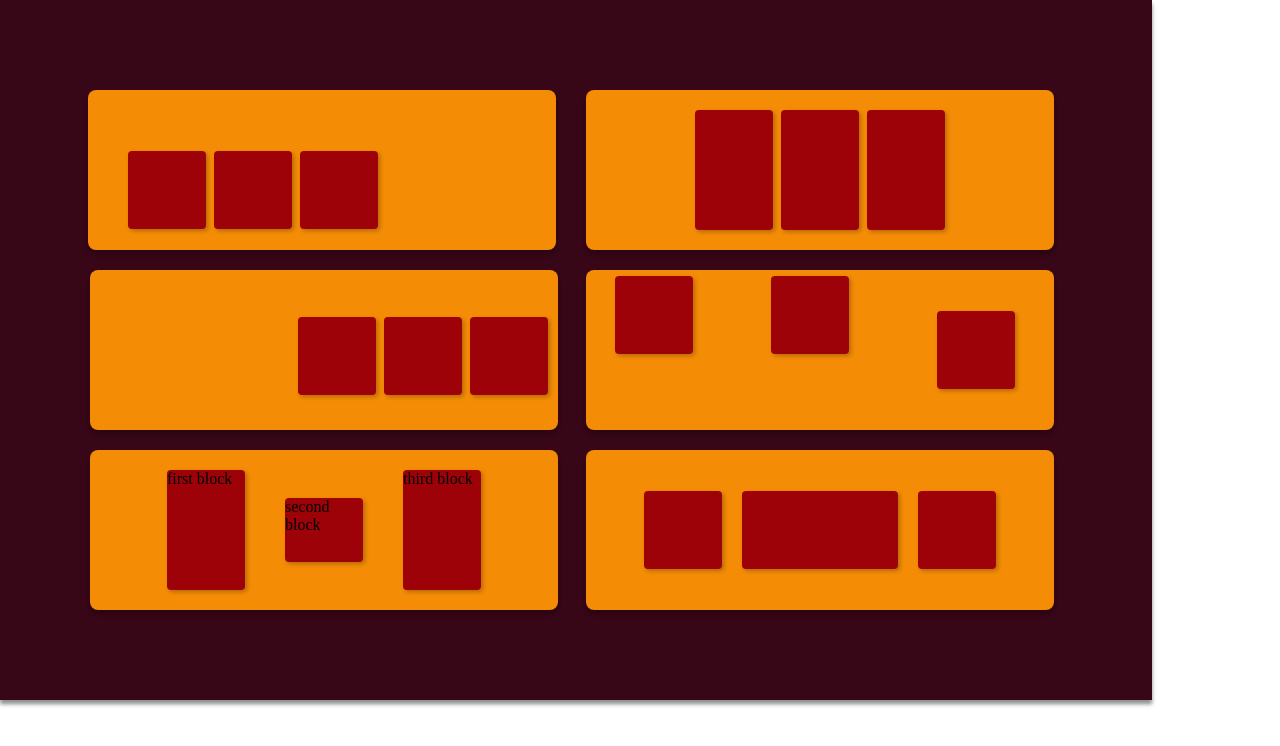
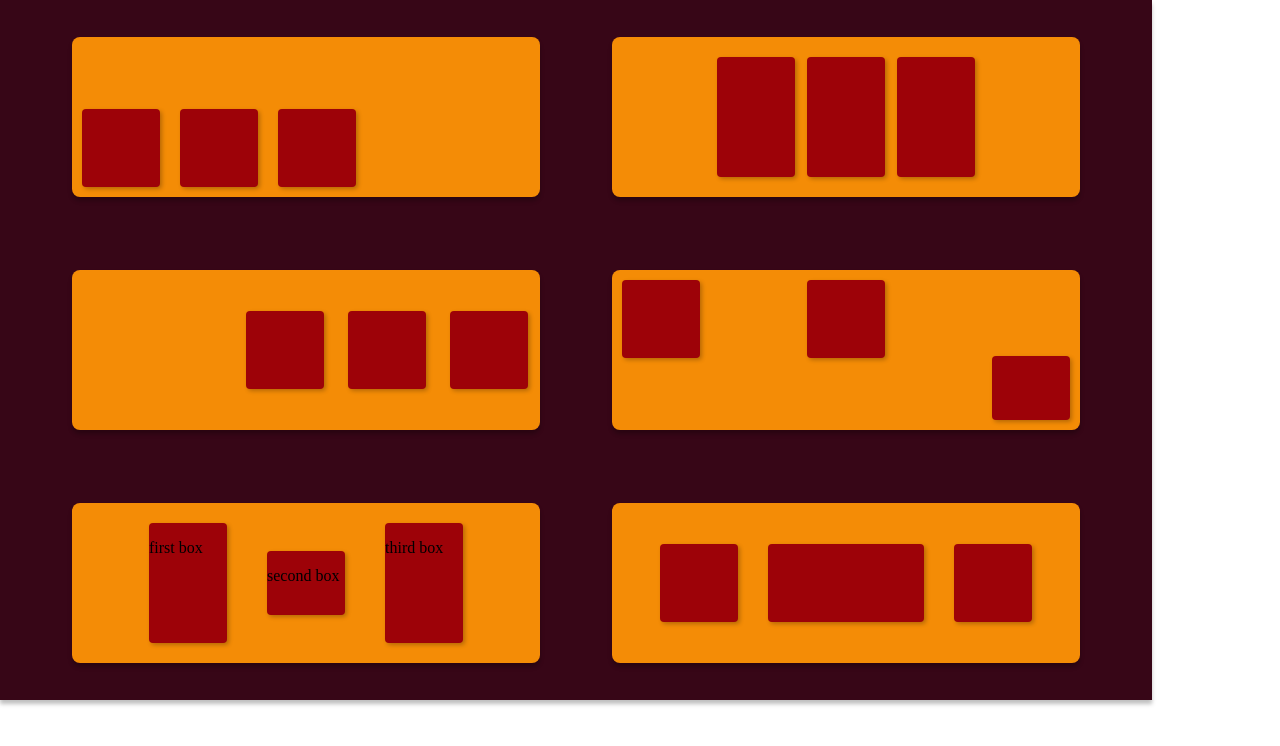
Before and after one commit to Chali96/flexbox-practice, a plain HTML site: page index.html in a window 1280 px wide. Drawn offline with nearby package versions, Linux system fonts and the light colour scheme; files that its build step writes are made by us from their sources.

Commit message:
did some refactoring, not done yet.

```diff
--- a/index.css
+++ /dev/null
@@ -1,170 +0,0 @@
-.flex-box{
-    position: relative;
-    width: 1152px;
-    height: 700px;
-    background: #370617;
-    box-shadow: 0px 4px 4px rgba(0, 0, 0, 0.25), 0px 4px 4px rgba(0, 0, 0, 0.25);
-}
-
-
-
-    .container-1 {
-        display: flex;
-        align-items: center;
-        gap: 8px;
-        position: absolute;
-        width: 468px;
-        height: 160px;
-        left: 88px;
-        top: 90px;
-        background: #F48C06;
-        box-shadow: 0px 4px 4px rgba(0, 0, 0, 0.25);
-        border-radius: 8px;
-          }
-  .container-1__block-1{
-    transform: translate(40px, 20px);
-    width: 78px;
-    height: 78px;
-    background: #9D0208;
-    border-radius: 4px;
-    box-shadow: 2px 2px 4px rgba(0, 0, 0, 0.25);
-
-  }
-
-  .container-2{
-    display: flex;
-    gap: 8px;
-    align-items: center;
-    justify-content: center;
-    position: absolute;
-    width: 468px;
-    height: 160px;
-    left: 586px;
-    top: 90px;
-    background: #F48C06;
-    box-shadow: 0px 4px 4px rgba(0, 0, 0, 0.25);
-    border-radius: 8px;
-  }
-  .container-2__block-2{
-width: 78px;
-height: 120px;
-background: #9D0208;
-box-shadow: 2px 2px 4px rgba(0, 0, 0, 0.25);
-border-radius: 4px;
-  }
-
-  .container-3{
-    display: flex;
-    gap: 8px;
-    align-items: center;
-    justify-content: flex-end;
-    position: absolute;
-    width: 468px;
-    height: 160px;
-    left: 90px;
-    top: 270px;
-    background: #F48C06;
-    box-shadow: 0px 4px 4px rgba(0, 0, 0, 0.25);
-    border-radius: 8px;
-      }
-
-  .container-3__block-3{
-    transform: translate(-10px, 06px);
-width: 78px;
-height: 78px;
-background: #9D0208;
-box-shadow: 2px 2px 4px rgba(0, 0, 0, 0.25);
-border-radius: 4px;
-  }
-
-  .container-4{
-    display: flex;
-    position: absolute;
-    justify-content: space-around;
-    width: 468px;
-    height: 160px;
-    left: 586px;
-    top: 270px;
-    background: #F48C06;
-    box-shadow: 0px 4px 4px rgba(0, 0, 0, 0.25);
-    border-radius: 8px;
-      }
-
-  .container-4__block-4{
-    transform: translate(-10px, 06px);
-    width: 78px;
-    height: 78px;
-    background: #9D0208;
-    box-shadow: 2px 2px 4px rgba(0, 0, 0, 0.25);
-    border-radius: 4px;
-  }
-.container-4__block-44{
-align-self: center;
-width: 78px;
-height: 78px;
-background: #9D0208;
-box-shadow: 2px 2px 4px rgba(0, 0, 0, 0.25);
-border-radius: 4px;
-}
-
-
-.container-5{
-    position: absolute;
-    gap: 40px;
-    justify-content: center;
-    align-items: center;
-    display: flex;
-width: 468px;
-height: 160px;
-left: 90px;
-top: 450px;
-background: #F48C06;
-box-shadow: 0px 4px 4px rgba(0, 0, 0, 0.25);
-border-radius: 8px;
-}
-.container-5__block-5{
-        width: 78px;
-        height: 120px;
-        background: #9D0208;
-        box-shadow: 2px 2px 4px rgba(0, 0, 0, 0.25);
-        border-radius: 4px;
-      }
-.container-5__block-55{
-    align-items: center;
-    width: 78px;
-    height: 64px;
-    background: #9D0208;
-    box-shadow: 2px 2px 4px rgba(0, 0, 0, 0.25);
-       border-radius: 4px;
-}
-
-
-.container-6{
-    display: flex;
-    position: absolute;
-align-items: center;
-justify-content: center;
-position: absolute;
-gap: 20px;
-width: 468px;
-height: 160px;
-left: 586px;
-top: 450px;
-background: #F48C06;
-box-shadow: 0px 4px 4px rgba(0, 0, 0, 0.25);
-border-radius: 8px;
-}
-.container-6__block-6{
-width: 78px;
-height: 78px;
-background: #9D0208;
-box-shadow: 2px 2px 4px rgba(0, 0, 0, 0.25);
-border-radius: 4px;
-}
-.container-6__block-66{
-    width: 156px;
-    height: 78px;
-    background: #9D0208;
-    box-shadow: 2px 2px 4px rgba(0, 0, 0, 0.25);
-    border-radius: 4px;
-}
--- a/index.html
+++ b/index.html
@@ -1,53 +1,56 @@
 <!DOCTYPE html>
 <html lang="en">
 <head>
+    <link rel="stylesheet" href="normalize/normalize.css">
     <meta charset="UTF-8">
     <meta http-equiv="X-UA-Compatible" content="IE=edge">
     <meta name="viewport" content="width=device-width, initial-scale=1.0">
-    <link rel="stylesheet" href="index.css">
-    <link rel="stylesheet" href="normalize/normalize.css">
+    <link rel="stylesheet" href="styles/index.css">
+
     <title>Flexbox Practice</title>
 </head>
 <body>
-    <div class="flex-box">
+
+    <div class="flex-box" >
 
        <div class="container-1">
-          <div class="container-1__block-1"></div>
-          <div class="container-1__block-1"></div>
-          <div class="container-1__block-1"></div>
+          <div class="container__block"></div>
+          <div class="container__block"></div>
+          <div class="container__block"></div>
        </div>
 
        <div class="container-2" >
-        <div class="container-2__block-2"></div>
-        <div class="container-2__block-2"></div>
-        <div class="container-2__block-2"></div>
+        <div class="container-2__block"></div>
+        <div class="container-2__block"></div>
+        <div class="container-2__block"></div>
        </div>
 
        <div class="container-3" >
-        <div class="container-3__block-3"></div>
-        <div class="container-3__block-3"></div>
-        <div class="container-3__block-3"></div>
+        <div class="container-3__block"></div>
+        <div class="container-3__block"></div>
+        <div class="container-3__block"></div>
        </div>
 
 
        <div class="container-4" >
-        <div class="container-4__block-4"></div>
-        <div class="container-4__block-4"></div>
+        <div class="container__block"></div>
+        <div class="container__block"></div>
         <div class="container-4__block-44"></div>
        </div>
 
-       <div class="container-6">
-        <div class="container-6__block-6"></div>
-        <div class="container-6__block-66"></div>
-        <div class="container-6__block-6"></div>
+       <div class="container-5">
+        <div class="container-5__block"><p> first box</p> </div>
+        <div class="container-5__block-55" ><p>second box</p></div>
+        <div class="container-5__block"> <p>third box</p></div>
        </div>
 
-       <div class="container-5">
-        <div class="container-5__block-5">first block</div>
-        <div class="container-5__block-55">second block</div>
-        <div class="container-5__block-5">third block</div>
+       <div class="container-6">
+        <div class="container__block"></div>
+        <div class="container-6__block-66"></div>
+        <div class="container__block"></div>
        </div>
 
     </div>
+
 </body>
 </html>
--- /dev/null
+++ b/styles/index.css
@@ -0,0 +1,138 @@
+.flex-box{
+  display: flex;
+  flex-wrap: wrap;
+  justify-content: center;
+  justify-content: space-evenly;
+  align-items: center;
+  width: 1152px;
+  height: 700px;
+  background: #370617;
+  box-shadow: 0px 4px 4px rgba(0, 0, 0, 0.25);
+}
+
+  .container-1 {
+    display: flex;
+    align-items: flex-end;
+    width: 468px;
+    height: 160px;
+    background: #F48C06;
+    box-shadow: 0px 4px 4px rgba(0, 0, 0, 0.25);
+    border-radius: 8px;
+    }
+   .container__block {
+      margin: 10px;
+      width: 78px;
+      height: 78px;
+      background: #9D0208;
+      border-radius: 4px;
+      box-shadow: 2px 2px 4px rgba(0, 0, 0, 0.25);
+  }
+
+  .container-2{
+    display: flex;
+    gap: 12px;
+    align-items: center;
+    justify-content: center;
+    width: 468px;
+    height: 160px;
+    background: #F48C06;
+    box-shadow: 0px 4px 4px rgba(0, 0, 0, 0.25);
+    border-radius: 8px;
+  }
+  .container-2__block{
+       width: 78px;
+       height: 120px;
+       background: #9D0208;
+       box-shadow: 2px 2px 4px rgba(0, 0, 0, 0.25);
+       border-radius: 4px;
+  }
+
+
+  .container-3{
+    display: flex;
+    align-items: center;
+    justify-content: flex-end;
+    width: 468px;
+    height: 160px;
+    background: #F48C06;
+    box-shadow: 0px 4px 4px rgba(0, 0, 0, 0.25);
+    border-radius: 8px;
+      }
+  .container-3__block{
+       gap: 12px;
+       margin: 12px;
+       width: 78px;
+       height: 78px;
+       background: #9D0208;
+       box-shadow: 2px 2px 4px rgba(0, 0, 0, 0.25);
+       border-radius: 4px;
+  }
+
+
+  .container-4{
+    display: flex;
+    justify-content: space-between;
+    width: 468px;
+    height: 160px;
+    background: #F48C06;
+    box-shadow: 0px 4px 4px rgba(0, 0, 0, 0.25);
+    border-radius: 8px;
+      }
+    .container-4__block-44{
+        align-self: flex-end;
+        margin: 10px;
+        width: 78px;
+        height: 64px;
+        background: #9D0208;
+        box-shadow: 2px 2px 4px rgba(0, 0, 0, 0.25);
+        border-radius: 4px;
+      }
+
+
+.container-5{
+    gap: 40px;
+    justify-content: center;
+    align-items: center;
+    display: flex;
+    width: 468px;
+    height: 160px;
+    background: #F48C06;
+    box-shadow: 0px 4px 4px rgba(0, 0, 0, 0.25);
+    border-radius: 8px;
+}
+.container-5__block-55{
+     align-items: center;
+     width: 78px;
+     height: 64px;
+     background: #9D0208;
+     box-shadow: 2px 2px 4px rgba(0, 0, 0, 0.25);
+     border-radius: 4px;
+}
+.container-5__block{
+     width: 78px;
+     height: 120px;
+     background: #9D0208;
+     box-shadow: 2px 2px 4px rgba(0, 0, 0, 0.25);
+     border-radius: 4px;
+     }
+
+
+.container-6{
+   display: flex;
+   align-items: center;
+   justify-content: center;
+   gap: 20px;
+   width: 468px;
+   height: 160px;
+   background: #F48C06;
+   box-shadow: 0px 4px 4px rgba(0, 0, 0, 0.25);
+   border-radius: 8px;
+
+}
+.container-6__block-66{
+     width: 156px;
+     height: 78px;
+     background: #9D0208;
+     box-shadow: 2px 2px 4px rgba(0, 0, 0, 0.25);
+     border-radius: 4px;
+}
```
Also changed, not shown: normalize.css (added).
